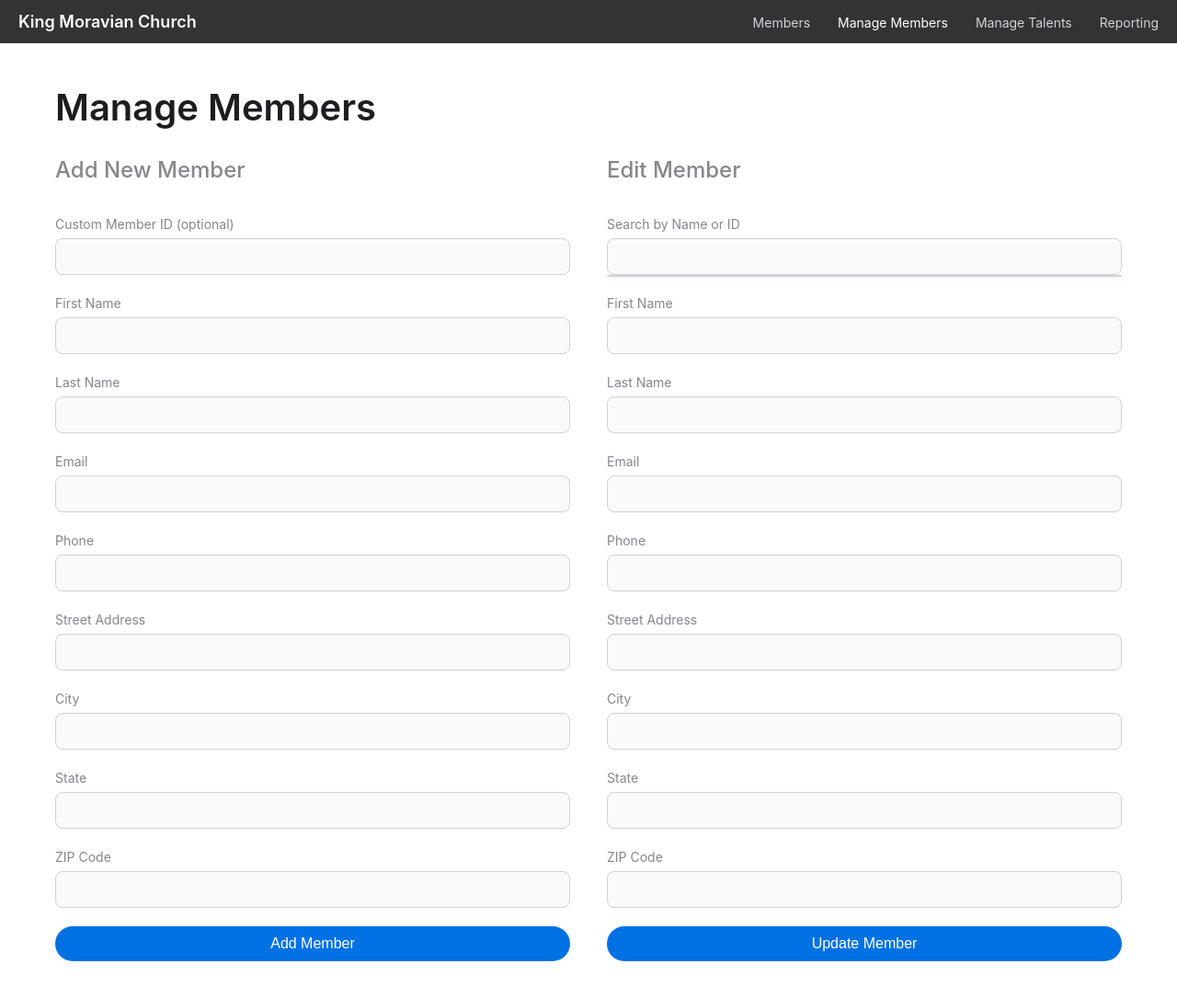
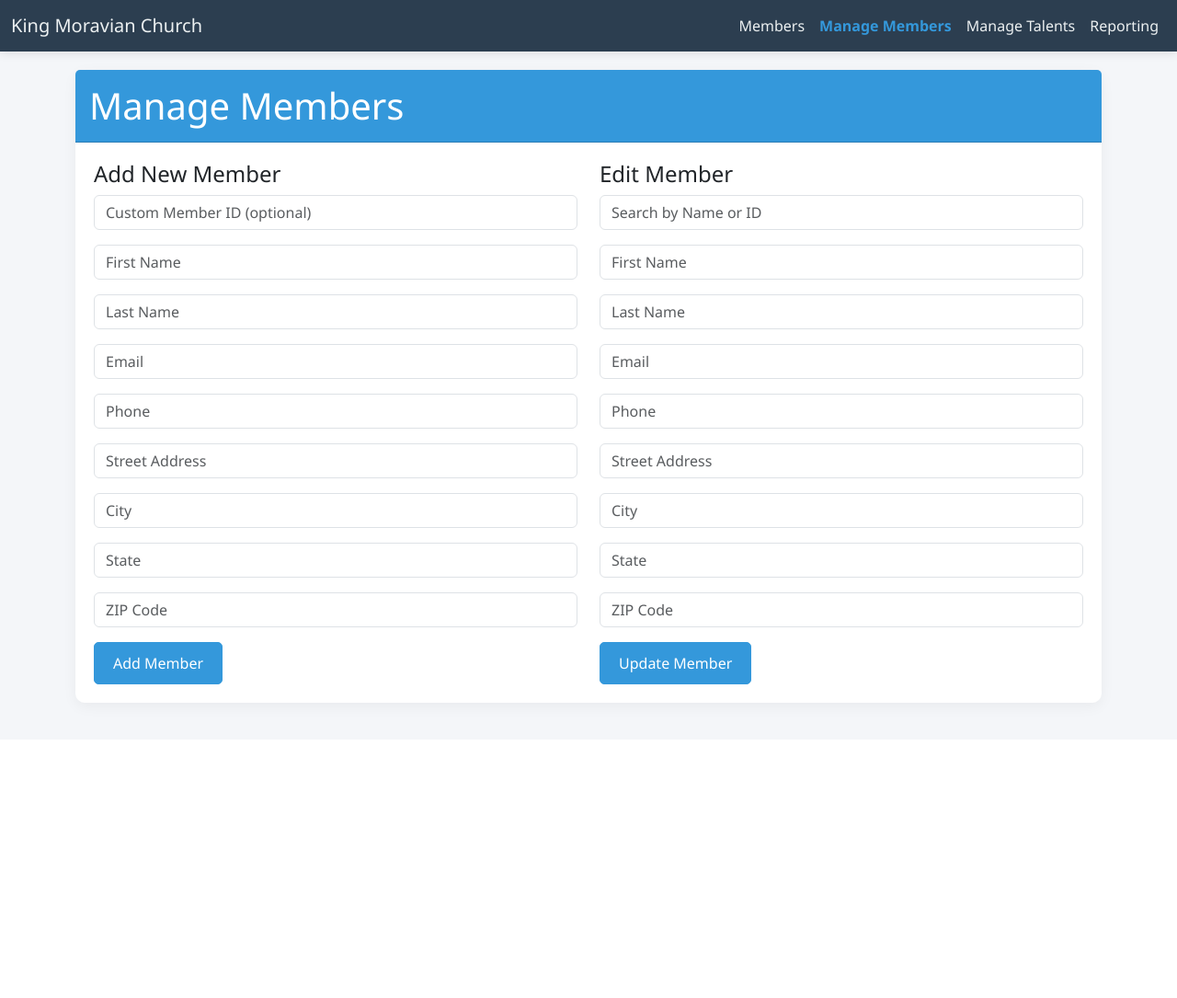
Before and after one commit to Falconier/Member-Manager, a Python web app: template templates/manage_members.html in a window 1280 px wide. Shown: the whole page at 92% size. After the commit the page ends 776 px from the top, so only its background shows below. Run offline with Jinja, Linux system fonts and the light colour scheme; the template is opened without the code that fills it, so the values that code supplies are empty.

Commit message:
Pulled prod back to dev for file sync

```diff
--- /dev/null
+++ b/requirements.txt
@@ -0,0 +1,3 @@
+Flask==3.0.3
+pyodbc==5.1.0
+gunicorn==23.0.0
--- a/static/css/styles.css
+++ b/static/css/styles.css
@@ -1,238 +1,147 @@
-/* Reset and Base Styles */
-* {
-    margin: 0;
-    padding: 0;
-    box-sizing: border-box;
-}
-
+/* General Styles */
 body {
-    font-family: -apple-system, BlinkMacSystemFont, "SF Pro Display", "Helvetica Neue", Arial, sans-serif;
-    background-color: #fff;
-    color: #1d1d1f;
-    line-height: 1.5;
+    background-color: #f4f6f9;
+    font-family: 'Segoe UI', Tahoma, Geneva, Verdana, sans-serif;
+    color: #333;
 }
 
 /* Navbar */
 .navbar {
-    position: sticky;
-    top: 0;
-    background-color: rgba(29, 29, 31, 0.9);
-    backdrop-filter: blur(10px);
-    padding: 10px 20px;
-    z-index: 1000;
-    display: flex;
-    justify-content: space-between;
-    align-items: center;
+    background-color: #2c3e50;
+    box-shadow: 0 2px 10px rgba(0, 0, 0, 0.1);
 }
-
-.navbar-brand {
-    color: #fff;
-    font-size: 18px;
-    font-weight: 600;
-    text-decoration: none;
-}
-
-.nav-list {
-    list-style: none;
-    display: flex;
-    gap: 30px;
-}
-
-.nav-item a {
-    color: #d2d2d7;
-    font-size: 14px;
-    text-decoration: none;
+.navbar-brand, .nav-link {
+    color: #ecf0f1 !important;
     transition: color 0.3s ease;
 }
-
-.nav-item a:hover,
-.nav-item a.active {
-    color: #fff;
+.nav-link:hover {
+    color: #3498db !important;
+}
+.nav-link.active {
+    color: #3498db !important;
+    font-weight: 600;
 }
 
 /* Container */
 .container {
-    max-width: 1200px;
-    margin: 0 auto;
-    padding: 40px 20px;
+    padding-top: 20px;
+    padding-bottom: 20px;
 }
 
-/* Headings */
-h1 {
-    font-size: 40px;
-    font-weight: 600;
+/* Cards */
+.card {
+    border: none;
+    border-radius: 10px;
+    box-shadow: 0 4px 15px rgba(0, 0, 0, 0.05);
+    background-color: #fff;
     margin-bottom: 20px;
 }
-
-h2 {
-    font-size: 24px;
-    font-weight: 500;
-    color: #86868b;
-    margin-bottom: 30px;
+.card-header {
+    background-color: #3498db;
+    color: #fff;
+    border-radius: 10px 10px 0 0;
+    padding: 15px;
+    font-size: 1.25rem;
 }
-
-/* Forms */
-form {
-    display: flex;
-    flex-direction: column;
-    gap: 20px;
-}
-
-.form-group {
-    display: flex;
-    flex-direction: column;
-    gap: 5px;
-}
-
-.form-label {
-    font-size: 14px;
-    color: #86868b;
-}
-
-.form-control {
-    padding: 10px;
-    font-size: 16px;
-    border: 1px solid #d2d2d7;
-    border-radius: 8px;
-    background-color: #fafafa;
-    transition: border-color 0.3s ease;
-}
-
-.form-control:focus {
-    outline: none;
-    border-color: #0071e3;
+.card-body {
+    padding: 20px;
 }
 
 /* Buttons */
-.btn {
+.btn-primary {
+    background-color: #3498db;
+    border-color: #3498db;
+    border-radius: 5px;
     padding: 10px 20px;
-    font-size: 16px;
-    font-weight: 500;
-    border-radius: 20px;
-    text-align: center;
-    cursor: pointer;
-    transition: background-color 0.3s ease, transform 0.2s ease;
+    transition: background-color 0.3s ease;
 }
-
-.btn-primary {
-    background-color: #0071e3;
-    color: #fff;
-    border: none;
+.btn-primary:hover {
+    background-color: #2980b9;
+    border-color: #2980b9;
 }
-
-.btn-primary:hover {
-    background-color: #005bb5;
-    transform: translateY(-2px);
+.btn-secondary {
+    background-color: #7f8c8d;
+    border-color: #7f8c8d;
+    border-radius: 5px;
+    padding: 10px 20px;
 }
-
-.btn-secondary {
-    background-color: #f5f5f7;
-    color: #1d1d1f;
-    border: 1px solid #d2d2d7;
-}
-
-.btn-secondary:hover {
-    background-color: #e8e8ed;
+.btn-info {
+    background-color: #1abc9c;
+    border-color: #1abc9c;
+    border-radius: 5px;
 }
 
 /* Tables */
 .table {
-    width: 100%;
-    border-collapse: collapse;
-    margin-top: 20px;
+    background-color: #fff;
+    border-radius: 10px;
+    overflow: hidden;
+    box-shadow: 0 4px 15px rgba(0, 0, 0, 0.05);
 }
-
-.table th,
-.table td {
-    padding: 15px;
-    text-align: left;
-    font-size: 14px;
+.table thead {
+    background-color: #ecf0f1;
+    color: #2c3e50;
 }
-
-.table th {
-    font-weight: 600;
-    color: #86868b;
-    border-bottom: 1px solid #d2d2d7;
-}
-
-.table td {
-    border-bottom: 1px solid #f5f5f7;
-}
-
-.table tr:nth-child(even) {
-    background-color: #fafafa;
+.table th, .table td {
+    padding: 12px;
+    vertical-align: middle;
 }
 
 /* Talent Columns */
-#talentColumns {
-    display: grid;
-    grid-template-columns: repeat(auto-fit, minmax(200px, 1fr));
-    gap: 20px;
+#talentColumns h5 {
+    color: #2c3e50;
+    border-bottom: 2px solid #3498db;
+    padding-bottom: 5px;
+    margin-bottom: 15px;
 }
-
-#talentColumns h5 {
-    font-size: 16px;
-    font-weight: 600;
-    color: #1d1d1f;
+#talentColumns .form-check {
+    margin-left: 15px;
     margin-bottom: 10px;
 }
 
-.form-check {
-    display: flex;
-    align-items: center;
-    gap: 10px;
-}
-
-.form-check-input {
-    width: 16px;
-    height: 16px;
-    accent-color: #0071e3;
-}
-
-.form-check-label {
-    font-size: 14px;
-}
-
 /* Dropdowns */
-.dropdown {
+#member_dropdown, #edit_member_dropdown {
     position: absolute;
     top: 100%;
     left: 0;
-    width: 100%;
+    z-index: 1000;
     max-height: 200px;
     overflow-y: auto;
+    border: 1px solid #ced4da;
+    border-radius: 5px;
     background-color: #fff;
-    border: 1px solid #d2d2d7;
-    border-radius: 8px;
-    box-shadow: 0 4px 12px rgba(0, 0, 0, 0.1);
-    z-index: 1000;
+    box-shadow: 0 4px 10px rgba(0, 0, 0, 0.1);
 }
-
-.dropdown-item {
-    padding: 8px 12px;
-    font-size: 14px;
-    color: #1d1d1f;
-    text-decoration: none;
-    display: block;
-}
-
-.dropdown-item:hover {
-    background-color: #f5f5f7;
+#member_dropdown .dropdown-item:hover, #edit_member_dropdown .dropdown-item:hover {
+    background-color: #ecf0f1;
 }
 
 /* Print Styles */
 @media print {
-    .navbar, form, .btn {
+    .navbar, #talentSearchForm, #printButton {
         display: none !important;
     }
+    #filterSummary, #resultsTable {
+        display: block !important;
+    }
     .container {
+        margin: 0;
         padding: 0;
+        width: 100%;
     }
-    .table {
+    h1, h2 {
+        font-size: 16pt;
+        color: #000;
+    }
+    #resultsTable {
         width: 100%;
         border-collapse: collapse;
     }
-    .table th, .table td {
-        border: 1px solid #1d1d1f;
+    #resultsTable th, #resultsTable td {
+        border: 1px solid #000;
+        padding: 5px;
+    }
+    #resultsTable thead {
+        background-color: #f8f9fa;
     }
 }
--- a/static/js/manage_talents.js
+++ b/static/js/manage_talents.js
@@ -46,7 +46,7 @@ function filterMemberDropdown() {
                 document.getElementById('member_search').value = item.textContent;
                 dropdown.style.display = 'none';
                 refreshTalentCheckboxes();
-                refreshTalentNotes();
+		refreshTalentNotes();
             });
             dropdown.appendChild(item);
         });
--- a/templates/manage_members.html
+++ b/templates/manage_members.html
@@ -4,108 +4,113 @@
     <meta charset="UTF-8">
     <meta name="viewport" content="width=device-width, initial-scale=1.0">
     <title>Manage Members - King Moravian Church</title>
+    <link href="https://cdn.jsdelivr.net/npm/bootstrap@5.3.0/dist/css/bootstrap.min.css" rel="stylesheet">
     <link rel="stylesheet" href="/static/css/styles.css">
 </head>
 <body>
-    <nav class="navbar">
+    <nav class="navbar navbar-expand-lg">
+        <div class="container-fluid">
             <a class="navbar-brand" href="/">King Moravian Church</a>
-        <ul class="nav-list">
-            <li class="nav-item"><a href="/">Members</a></li>
-            <li class="nav-item"><a href="/manage-members" class="active">Manage Members</a></li>
-            <li class="nav-item"><a href="/manage-talents">Manage Talents</a></li>
-            <li class="nav-item"><a href="/reporting">Reporting</a></li>
+            <button class="navbar-toggler" type="button" data-bs-toggle="collapse" data-bs-target="#navbarNav" aria-controls="navbarNav" aria-expanded="false" aria-label="Toggle navigation">
+                <span class="navbar-toggler-icon"></span>
+            </button>
+            <div class="collapse navbar-collapse" id="navbarNav">
+                <ul class="navbar-nav ms-auto">
+                    <li class="nav-item">
+                        <a class="nav-link" href="/">Members</a>
+                    </li>
+                    <li class="nav-item">
+                        <a class="nav-link active" href="/manage-members">Manage Members</a>
+                    </li>
+                    <li class="nav-item">
+                        <a class="nav-link" href="/manage-talents">Manage Talents</a>
+                    </li>
+                    <li class="nav-item">
+                        <a class="nav-link" href="/reporting">Reporting</a>
+                    </li>
                 </ul>
+            </div>
+        </div>
     </nav>
     <div class="container">
-        <h1>Manage Members</h1>
-        <div style="display: grid; grid-template-columns: 1fr 1fr; gap: 40px;">
-            <div>
-                <h2>Add New Member</h2>
+        <div class="card">
+            <div class="card-header">
+                <h1 class="mb-0">Manage Members</h1>
+            </div>
+            <div class="card-body">
+                <div class="row">
+                    <div class="col-md-6">
+                        <h2 class="h4">Add New Member</h2>
                         <form id="addMemberForm">
-                    <div class="form-group">
-                        <label class="form-label">Custom Member ID (optional)</label>
-                        <input type="number" class="form-control" id="member_id">
+                            <div class="mb-3">
+                                <input type="number" class="form-control" id="member_id" placeholder="Custom Member ID (optional)">
                             </div>
-                    <div class="form-group">
-                        <label class="form-label">First Name</label>
-                        <input type="text" class="form-control" id="first_name" required>
+                            <div class="mb-3">
+                                <input type="text" class="form-control" id="first_name" placeholder="First Name" required>
                             </div>
-                    <div class="form-group">
-                        <label class="form-label">Last Name</label>
-                        <input type="text" class="form-control" id="last_name" required>
+                            <div class="mb-3">
+                                <input type="text" class="form-control" id="last_name" placeholder="Last Name" required>
                             </div>
-                    <div class="form-group">
-                        <label class="form-label">Email</label>
-                        <input type="email" class="form-control" id="email">
+                            <div class="mb-3">
+                                <input type="email" class="form-control" id="email" placeholder="Email">
                             </div>
-                    <div class="form-group">
-                        <label class="form-label">Phone</label>
-                        <input type="text" class="form-control" id="phone">
+                            <div class="mb-3">
+                                <input type="text" class="form-control" id="phone" placeholder="Phone">
                             </div>
-                    <div class="form-group">
-                        <label class="form-label">Street Address</label>
-                        <input type="text" class="form-control" id="address">
+                            <div class="mb-3">
+                                <input type="text" class="form-control" id="address" placeholder="Street Address">
                             </div>
-                    <div class="form-group">
-                        <label class="form-label">City</label>
-                        <input type="text" class="form-control" id="city">
+                            <div class="mb-3">
+                                <input type="text" class="form-control" id="city" placeholder="City">
                             </div>
-                    <div class="form-group">
-                        <label class="form-label">State</label>
-                        <input type="text" class="form-control" id="state">
+                            <div class="mb-3">
+                                <input type="text" class="form-control" id="state" placeholder="State">
                             </div>
-                    <div class="form-group">
-                        <label class="form-label">ZIP Code</label>
-                        <input type="text" class="form-control" id="zip_code">
+                            <div class="mb-3">
+                                <input type="text" class="form-control" id="zip_code" placeholder="ZIP Code">
                             </div>
                             <button type="submit" class="btn btn-primary">Add Member</button>
                         </form>
                     </div>
-            <div>
-                <h2>Edit Member</h2>
+                    <div class="col-md-6">
+                        <h2 class="h4">Edit Member</h2>
                         <form id="editMemberForm">
-                    <div class="form-group" style="position: relative;">
-                        <label class="form-label">Search by Name or ID</label>
-                        <input type="text" class="form-control" id="edit_member_search" required>
-                        <div id="edit_member_dropdown" class="dropdown"></div>
+                            <div class="mb-3 position-relative">
+                                <input type="text" class="form-control" id="edit_member_search" placeholder="Search by Name or ID" required>
+                                <div id="edit_member_dropdown" class="dropdown-menu w-100"></div>
                             </div>
-                    <div class="form-group">
-                        <label class="form-label">First Name</label>
-                        <input type="text" class="form-control" id="edit_first_name" required>
+                            <div class="mb-3">
+                                <input type="text" class="form-control" id="edit_first_name" placeholder="First Name" required>
                             </div>
-                    <div class="form-group">
-                        <label class="form-label">Last Name</label>
-                        <input type="text" class="form-control" id="edit_last_name" required>
+                            <div class="mb-3">
+                                <input type="text" class="form-control" id="edit_last_name" placeholder="Last Name" required>
                             </div>
-                    <div class="form-group">
-                        <label class="form-label">Email</label>
-                        <input type="email" class="form-control" id="edit_email">
+                            <div class="mb-3">
+                                <input type="email" class="form-control" id="edit_email" placeholder="Email">
                             </div>
-                    <div class="form-group">
-                        <label class="form-label">Phone</label>
-                        <input type="text" class="form-control" id="edit_phone">
+                            <div class="mb-3">
+                                <input type="text" class="form-control" id="edit_phone" placeholder="Phone">
                             </div>
-                    <div class="form-group">
-                        <label class="form-label">Street Address</label>
-                        <input type="text" class="form-control" id="edit_address">
+                            <div class="mb-3">
+                                <input type="text" class="form-control" id="edit_address" placeholder="Street Address">
                             </div>
-                    <div class="form-group">
-                        <label class="form-label">City</label>
-                        <input type="text" class="form-control" id="edit_city">
+                            <div class="mb-3">
+                                <input type="text" class="form-control" id="edit_city" placeholder="City">
                             </div>
-                    <div class="form-group">
-                        <label class="form-label">State</label>
-                        <input type="text" class="form-control" id="edit_state">
+                            <div class="mb-3">
+                                <input type="text" class="form-control" id="edit_state" placeholder="State">
                             </div>
-                    <div class="form-group">
-                        <label class="form-label">ZIP Code</label>
-                        <input type="text" class="form-control" id="edit_zip_code">
+                            <div class="mb-3">
+                                <input type="text" class="form-control" id="edit_zip_code" placeholder="ZIP Code">
                             </div>
                             <button type="submit" class="btn btn-primary">Update Member</button>
                         </form>
                     </div>
                 </div>
             </div>
+        </div>
+    </div>
+    <script src="https://cdn.jsdelivr.net/npm/bootstrap@5.3.0/dist/js/bootstrap.bundle.min.js"></script>
     <script src="/static/js/manage_members.js"></script>
 </body>
 </html>
```
Also changed, not shown: templates/index.html (+30 -7 lines), templates/manage_talents.html (+39 -17 lines), templates/reporting.html (+43 -14 lines), static/js/main.js (line endings or trailing spaces), static/js/manage_members.js (line endings or trailing spaces), static/js/reporting.js (line endings or trailing spaces), 1 other file. Lines whose indentation alone changed are shown as unchanged.
